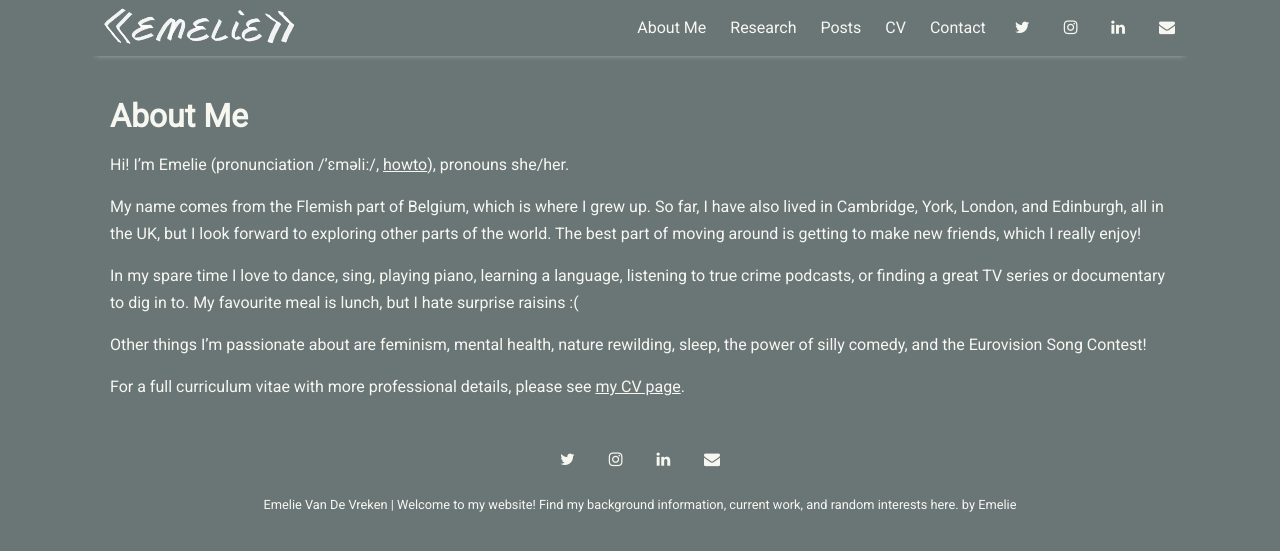
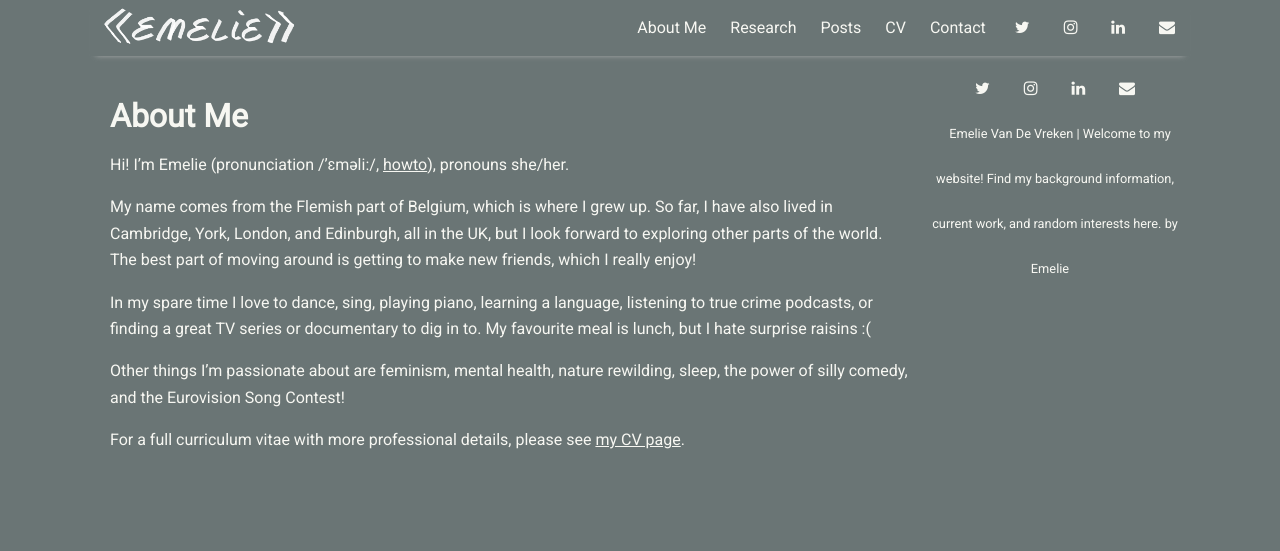
Before and after one commit to evdv/evdv.github.io, a Jekyll site: the page built from _pages/about.md, in a window 1280 px wide. Shown: the top 551 px of the page. Built offline with Jekyll 4.4.1, drawn with Linux system fonts in a browser that asks for light colours; nearby versions of some CDN libraries.

Commit message:
Add bigger default width for pages

```diff
--- a/_sass/_page.scss
+++ b/_sass/_page.scss
@@ -1,5 +1,5 @@
 .page-content {
-  //max-width: 200px;
+  width: 800px;
   display: block;
   margin: 10px auto 10px;
   padding: 0px 10px 10px;
```
